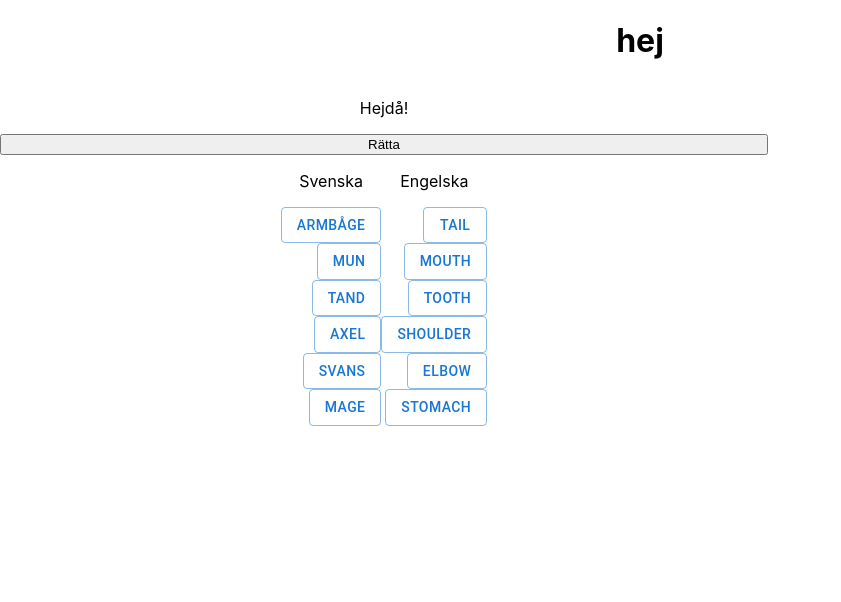
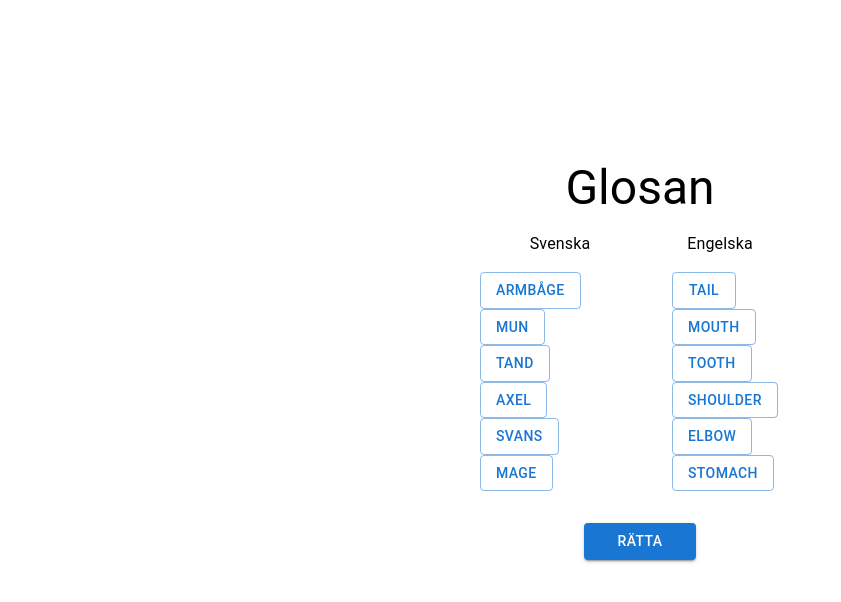
Before and after one commit to Nicklas-Holmqvist/language-learning, a React (Create React App) app: page / in a window 1280 px wide. Shown: the top 602 px of the page, without its empty margins (0-841 px from the left). Built offline with nearby package versions, Linux system fonts and the light colour scheme.

Commit message:
creation of the test done, now create list

```diff
--- a/src/App.tsx
+++ b/src/App.tsx
@@ -5,7 +5,6 @@ import List from './components/List/List';
 function App() {
   return (
     <div className="App">
-      <h1>hej</h1>
       <List />
     </div>
   );
--- a/src/components/List/List.tsx
+++ b/src/components/List/List.tsx
@@ -1,4 +1,4 @@
-import { Button, Grid } from '@mui/material';
+import { Button, Grid, Typography } from '@mui/material';
 import React, { useEffect, useState } from 'react'
 import useStyles from './styles';
 
@@ -86,8 +86,7 @@ const List = () => {
     }
 
     const mapListOne = list.map((word) =>
-    <Grid key={word.i} container item direction='row' className={classes.word}>
-        {word.n !== '' && <p className={classes.choiceLeft}>{word.n}</p>}
+    <Grid key={word.i} item direction='row' className={classes.wordLeft}>
         <Button
             onClick={handleChoice}
             variant={word.b ? 'contained' : 'outlined'}
@@ -98,11 +97,13 @@ const List = () => {
             >
                 {word.w}
         </Button>
+        {word.n !== '' && <Typography className={classes.choiceLeft}>{word.n}</Typography>}
     </Grid>
     )
 
     const mapListTwo = listTwo.map((word) =>
-        <Grid key={word.i} container item direction='row' className={classes.word}>
+        <Grid key={word.i} item direction='row' className={classes.wordRight}>
+        {word.n !== '' && <Typography className={classes.choiceRight}>{word.n}</Typography>}
         <Button
             onClick={handleChoice}
             variant={word.b ? 'contained' : 'outlined'}
@@ -113,22 +114,23 @@ const List = () => {
             >
                 {word.w}
         </Button>
-        {word.n !== '' && <p className={classes.choiceRight}>{word.n}</p>}
     </Grid>)
 
     return(
-        <Grid container direction='column' className={classes.container}>
-            <p>Hejdå!</p>
-            <button onClick={correctAnswers}>Rätta</button>
-            <Grid container className={classes.wordContainer}>
-                <Grid item>
-                    <p>Svenska</p>
-                    {mapListOne}
+        <Grid container className={classes.container}>
+            <Grid container className={classes.section}>
+                <Typography className={classes.header} variant='h3'>Glosan</Typography>
+                <Grid container className={classes.wordContainer}>
+                    <Grid item direction='column' className={classes.left}>
+                        <Typography className={classes.title}>Svenska</Typography>
+                        {mapListOne}
+                    </Grid>
+                    <Grid item direction='column' className={classes.right}>
+                        <Typography className={classes.title}>Engelska</Typography>
+                        {mapListTwo}
+                    </Grid>
                 </Grid>
-                <Grid item>
-                    <p>Engelska</p>
-                    {mapListTwo}
-                </Grid>
+                <Button className={classes.btn} variant='contained' onClick={correctAnswers}>Rätta</Button>
             </Grid>
         </Grid>
     )
--- a/src/components/List/styles.ts
+++ b/src/components/List/styles.ts
@@ -7,22 +7,57 @@ export default makeStyles(() => ({
     container: {
         display: 'flex',
         justifyContent: 'center',
-        maxWidth: '48rem',
+        maxWidth: '20rm',
         width: '100%',
+        height: '90vh'
+    },
+    section: {
+        height: '100%',
+        width: '25rem',
+        display: 'flex',
+        alignContent: 'center',
+        justifyContent: 'center',
+        flexDirection: 'column'
     },
     wordContainer: {
         display: 'flex',
+        width: '10rem',
+        justifyContent: 'center',
+        marginBottom: '2rem'
+    },
+    wordLeft: {
+        display: 'flex',
+        width: '10rem',
+        justifyContent: 'space-between',
+        paddingRight: '2rem'
+    },
+    wordRight: {
+        display: 'flex',
+        width: '10rem',
+        justifyContent: 'space-between',
+        paddingLeft: '2rem'
+    },
+    choiceLeft: {
+        paddingLeft: '2rem'
+    },
+    choiceRight: {
+        paddingRight: '2rem'
+    },
+    left: {
+        display: 'flex',
         justifyContent: 'center'
     },
-    word: {
+    right: {
         display: 'flex',
-        width: '15rem',
-        justifyContent: 'flex-end'
+        justifyContent: 'center'
     },
-    choiceLeft: {
-        paddingRight: '2rem'
+    btn: {
+        width: '7rem',
     },
-    choiceRight: {
-        paddingLeft: '2rem'
+    title: {
+        paddingBottom: '1rem'
+    },
+    header: {
+        paddingBottom: '1rem'
     },
 }))
```
